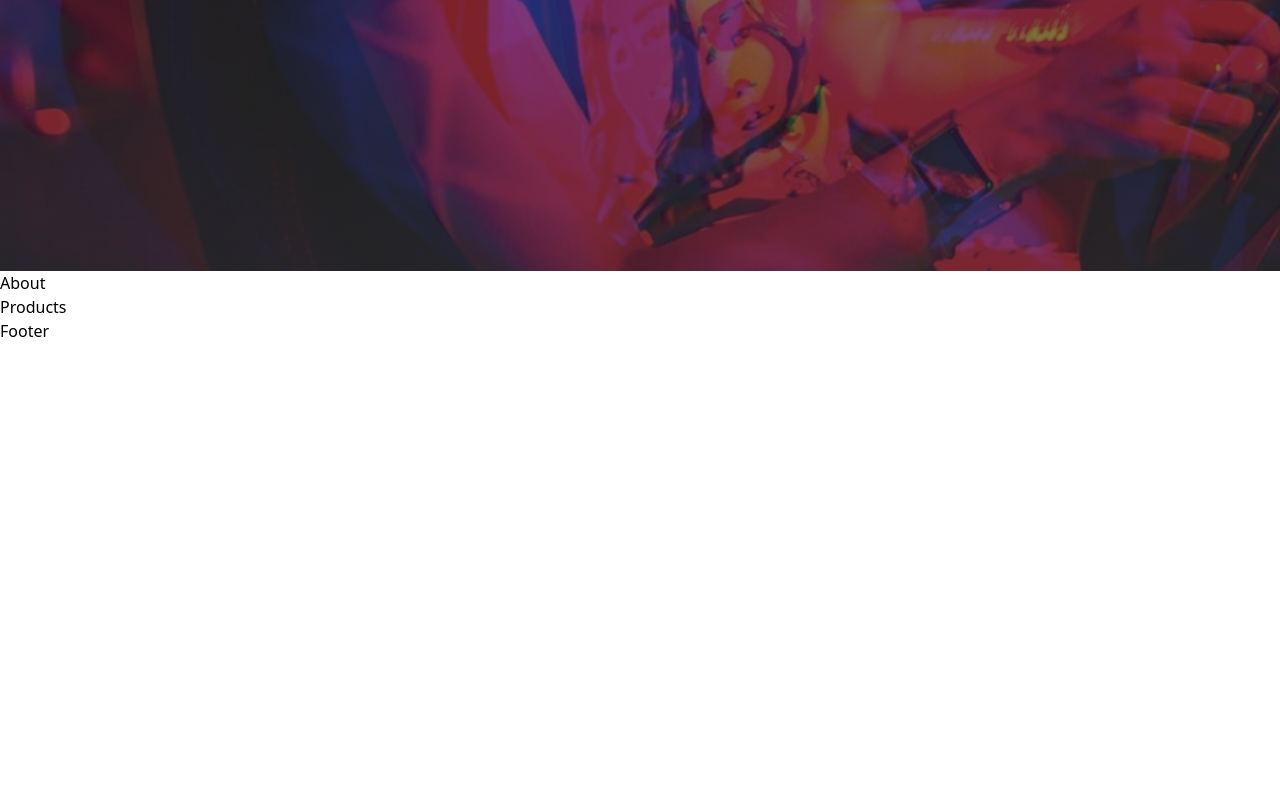
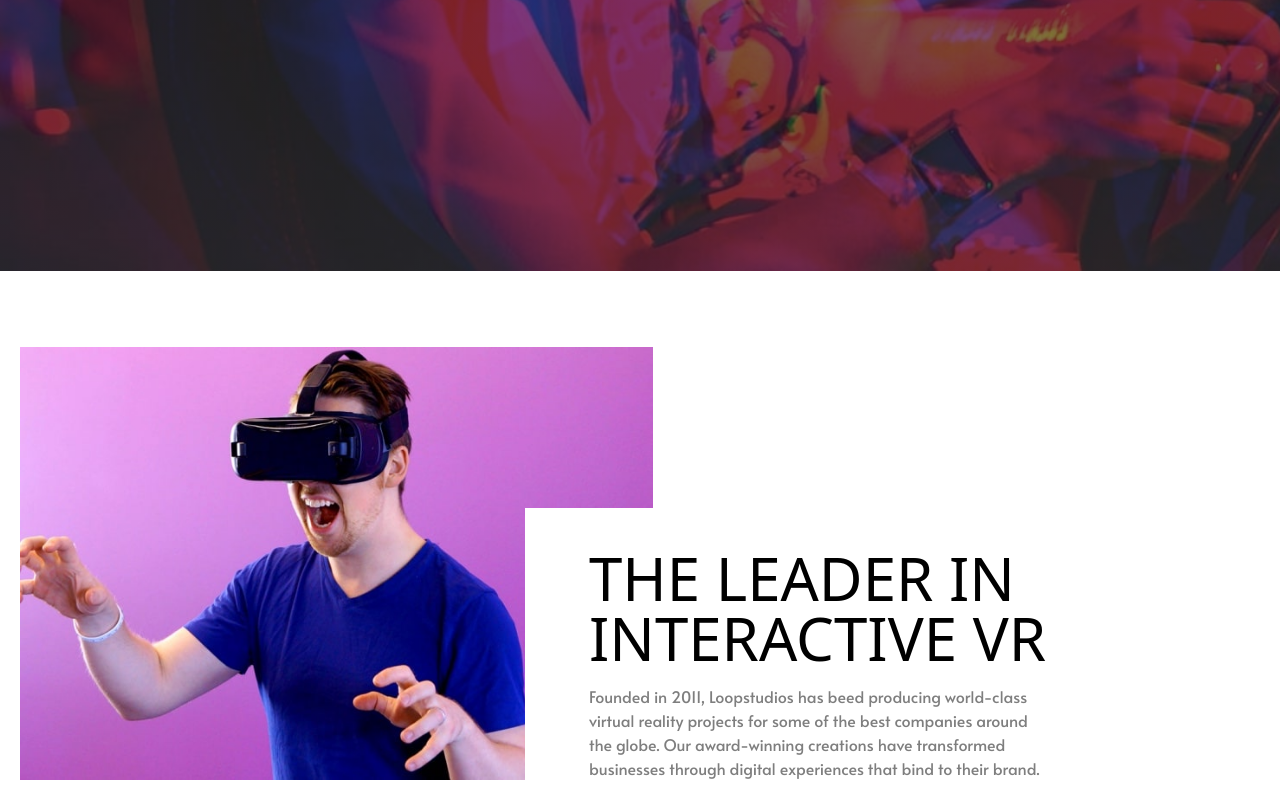
Before and after one commit to MIKOXO/LoopStudios, a React (Vite) app: page / in a window 1280 px wide. Shown: the part 529-1329 px from the top of the page. Before the commit the page ends 872 px from the top, so only its background shows below. Built offline with nearby package versions, Linux system fonts and the light colour scheme.

Commit message:
About completed

```diff
--- a/src/components/About.jsx
+++ b/src/components/About.jsx
@@ -1,7 +1,30 @@
+/* eslint-disable no-unused-vars */
 import React from "react";
+import image1 from "../assets/desktop/image-interactive.jpg";
+import image2 from "../assets/mobile/image-interactive.jpg";
 
 const About = () => {
-  return <div>About</div>;
+  return (
+    <section className="mx-auto container p-5 mt-14">
+      <div className="flex flex-col gap-4 justify-between items-center lg:items-end lg:flex-row">
+        <div>
+          <img src={image2} className="block lg:hidden" />
+          <img src={image1} className="hidden w-[150rem] lg:block" />
+        </div>
+        <div className="text-center bg-white lg:text-left lg:relative md:px-16 md:pt-6 md:-left-36">
+          <h1 className="uppercase text-4xl font-light my-4 xl:text-6xl">
+            The leader in interactive vr
+          </h1>
+          <p className="font-alata opacity-50 w-[90%] mx-auto lg:mx-0 lg:w-full">
+            Founded in 2011, Loopstudios has beed producing world-class virtual
+            reality projects for some of the best companies around the globe.
+            Our award-winning creations have transformed businesses through
+            digital experiences that bind to their brand.
+          </p>
+        </div>
+      </div>
+    </section>
+  );
 };
 
 export default About;
--- a/src/sections/Home.jsx
+++ b/src/sections/Home.jsx
@@ -13,8 +13,8 @@ const Home = () => {
         <Hero />
       </header>
       <About />
-      <Products />
-      <Footer />
+      {/* <Products />
+      <Footer /> */}
     </>
   );
 };
```
